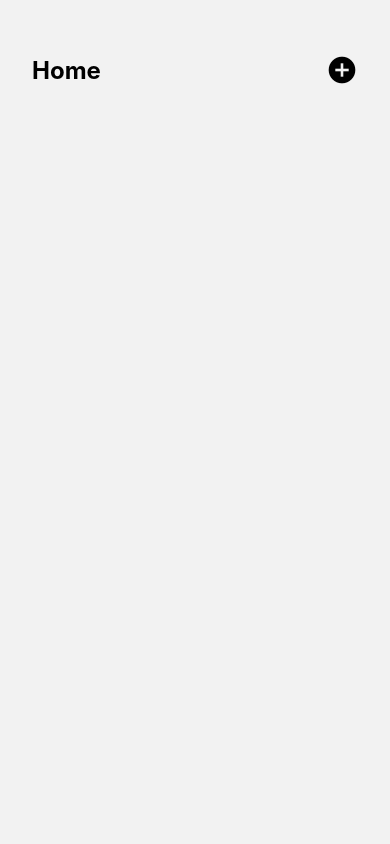
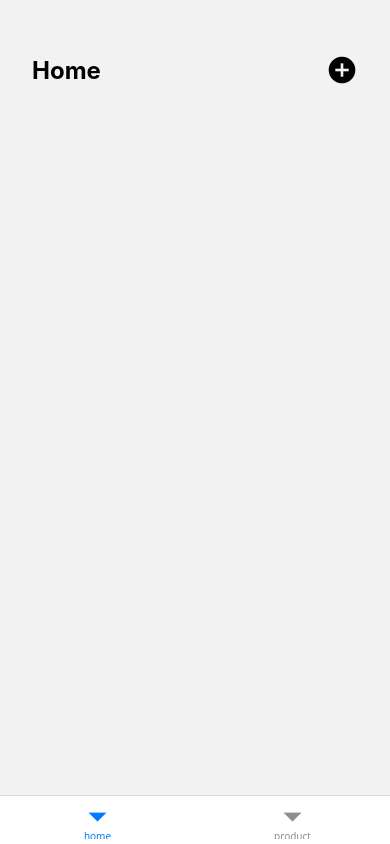
Before and after one commit to josileudo/navigation, a React Native app: screen /home in a window 390 px wide. Built offline with nearby package versions, Linux system fonts and the light colour scheme.

Commit message:
:sparkles: feat: Implement bottom tabs navigation

```diff
--- a/package.json
+++ b/package.json
@@ -9,6 +9,7 @@
     "web": "expo start --web"
   },
   "dependencies": {
+    "@react-navigation/bottom-tabs": "^7.3.14",
     "@react-navigation/elements": "^2.4.3",
     "@react-navigation/native": "^7.1.10",
     "@react-navigation/native-stack": "^7.3.14",
--- a/src/app/Home/index.tsx
+++ b/src/app/Home/index.tsx
@@ -1,10 +1,11 @@
 import { ButtonIcon } from "@/components/ButtonIcon";
 import { Header } from "@/components/Header";
 import { Title } from "@/components/Title";
+import { BottomRoutesProps } from "@/routes/BottomRoutes";
 import { StackRoutesProps } from "@/routes/StackRoutes";
 import { View } from "react-native";
 
-export const Home = ({ navigation }: StackRoutesProps<"home">) => {
+export const Home = ({ navigation }: BottomRoutesProps<"home">) => {
   return (
     <View style={{ flex: 1, padding: 32, paddingTop: 54 }}>
       <Header>
--- a/src/app/Product/index.tsx
+++ b/src/app/Product/index.tsx
@@ -1,10 +1,13 @@
 import { ButtonIcon } from "@/components/ButtonIcon";
 import { Header } from "@/components/Header";
 import { Title } from "@/components/Title";
-import { StackRoutesProps } from "@/routes/StackRoutes";
+import { BottomRoutesProps } from "@/routes/BottomRoutes";
 import { Text, View } from "react-native";
 
-export const Product = ({ navigation, route }: StackRoutesProps<"product">) => {
+export const Product = ({
+  navigation,
+  route,
+}: BottomRoutesProps<"product">) => {
   return (
     <View style={{ flex: 1, padding: 32, paddingTop: 54 }}>
       <Header>
@@ -15,7 +18,7 @@ export const Product = ({ navigation, route }: StackRoutesProps<"product">) => {
         <Title>Product</Title>
       </Header>
 
-      <Text>{route.params.id}</Text>
+      <Text>{route?.params?.id}</Text>
     </View>
   );
 };
--- /dev/null
+++ b/src/routes/BottomRoutes.tsx
@@ -0,0 +1,28 @@
+import { Home } from "@/app/Home";
+import { Product } from "@/app/Product";
+import {
+  BottomTabScreenProps,
+  createBottomTabNavigator,
+} from "@react-navigation/bottom-tabs";
+
+export type BottomRoutesList = {
+  home: undefined;
+  product: undefined | { id: string };
+};
+
+export type BottomRoutesProps<T extends keyof BottomRoutesList> =
+  BottomTabScreenProps<BottomRoutesList, T>;
+
+const Tab = createBottomTabNavigator<BottomRoutesList>();
+
+export const BottomRoutes = () => {
+  return (
+    <Tab.Navigator
+      initialRouteName={"home"}
+      screenOptions={{ headerShown: false }}
+    >
+      <Tab.Screen name={"home"} component={Home} />
+      <Tab.Screen name={"product"} component={Product} />
+    </Tab.Navigator>
+  );
+};
--- a/src/routes/index.tsx
+++ b/src/routes/index.tsx
@@ -1,10 +1,10 @@
-import { StackRoutes } from "@/routes/StackRoutes";
 import { NavigationContainer } from "@react-navigation/native";
+import { BottomRoutes } from "./BottomRoutes";
 
 export const Routes = () => {
   return (
     <NavigationContainer>
-      <StackRoutes />
+      <BottomRoutes />
     </NavigationContainer>
   );
 };
```
Also changed, not shown: 1 other file (tests, documents, lock files or other folders).
